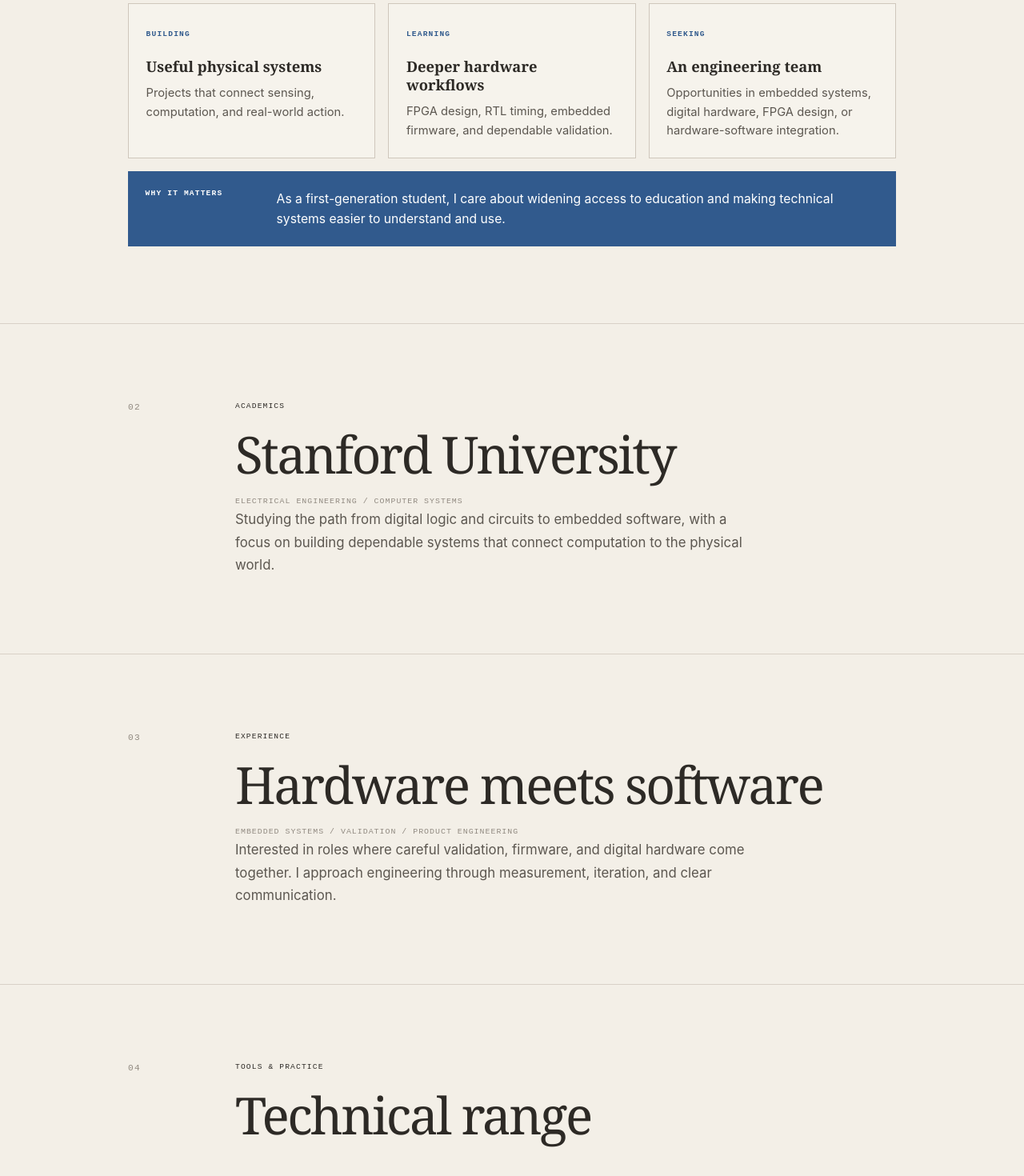
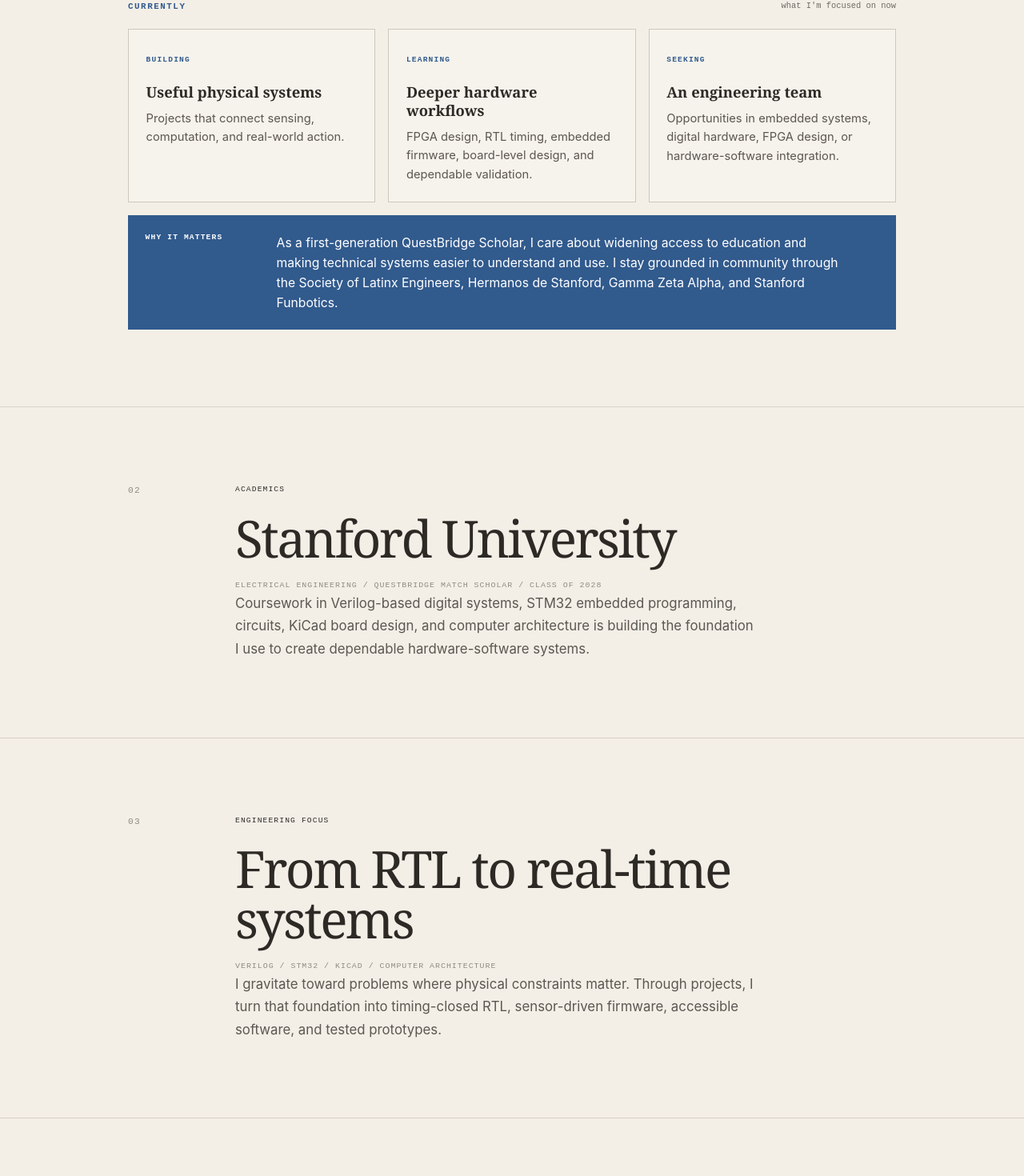
Before and after one commit to JasonG77/Personal-Website, a React (Vite) app: page /about in a window 1280 px wide. Shown: the part 1053-2523 px from the top of the page at 80% size. Built offline with nearby package versions, Linux system fonts and the light colour scheme; the HTML template or start-up script is replaced by a standard one.

Commit message:
Enrich About page with profile details

```diff
--- a/src/components/AboutSection.jsx
+++ b/src/components/AboutSection.jsx
@@ -49,7 +49,7 @@
 
           <div className="about-story">
             <h2>Engineering across the physical and digital.</h2>
-            <p className="about-lede">I&apos;m Jason, a first-generation Stanford student studying electrical engineering. I like working where hardware and software meet—where code has to account for timing, sensors, signals, and the physical world.</p>
+            <p className="about-lede">I&apos;m Jason, a first-generation Stanford electrical engineering student and QuestBridge Match Scholar in the Class of 2028. I like working where hardware and software meet—where code has to account for timing, sensors, signals, and the physical world.</p>
             <p>My work spans embedded safety systems, FPGA audio design, and accessible healthcare software. Across each project, I care about careful validation, clear interfaces, and building technology that gives people more agency.</p>
 
             <blockquote>Measure carefully. Build with purpose. Make the result useful.</blockquote>
@@ -68,14 +68,14 @@
           </div>
           <div className="about-current-grid">
             <article><span>BUILDING</span><h3>Useful physical systems</h3><p>Projects that connect sensing, computation, and real-world action.</p></article>
-            <article><span>LEARNING</span><h3>Deeper hardware workflows</h3><p>FPGA design, RTL timing, embedded firmware, and dependable validation.</p></article>
+            <article><span>LEARNING</span><h3>Deeper hardware workflows</h3><p>FPGA design, RTL timing, embedded firmware, board-level design, and dependable validation.</p></article>
             <article><span>SEEKING</span><h3>An engineering team</h3><p>Opportunities in embedded systems, digital hardware, FPGA design, or hardware-software integration.</p></article>
           </div>
         </div>
 
         <div className="about-north-star">
           <span>WHY IT MATTERS</span>
-          <p>As a first-generation student, I care about widening access to education and making technical systems easier to understand and use.</p>
+          <p>As a first-generation QuestBridge Scholar, I care about widening access to education and making technical systems easier to understand and use. I stay grounded in community through the Society of Latinx Engineers, Hermanos de Stanford, Gamma Zeta Alpha, and Stanford Funbotics.</p>
         </div>
       </div>
     </section>
--- a/src/components/ArchiveDetails.jsx
+++ b/src/components/ArchiveDetails.jsx
@@ -7,16 +7,16 @@
     number: "02",
     label: "ACADEMICS",
     title: "Stanford University",
-    meta: "ELECTRICAL ENGINEERING / COMPUTER SYSTEMS",
-    body: "Studying the path from digital logic and circuits to embedded software, with a focus on building dependable systems that connect computation to the physical world.",
+    meta: "ELECTRICAL ENGINEERING / QUESTBRIDGE MATCH SCHOLAR / CLASS OF 2028",
+    body: "Coursework in Verilog-based digital systems, STM32 embedded programming, circuits, KiCad board design, and computer architecture is building the foundation I use to create dependable hardware-software systems.",
   },
   {
     id: "experience",
     number: "03",
-    label: "EXPERIENCE",
-    title: "Hardware meets software",
-    meta: "EMBEDDED SYSTEMS / VALIDATION / PRODUCT ENGINEERING",
-    body: "Interested in roles where careful validation, firmware, and digital hardware come together. I approach engineering through measurement, iteration, and clear communication.",
+    label: "ENGINEERING FOCUS",
+    title: "From RTL to real-time systems",
+    meta: "VERILOG / STM32 / KICAD / COMPUTER ARCHITECTURE",
+    body: "I gravitate toward problems where physical constraints matter. Through projects, I turn that foundation into timing-closed RTL, sensor-driven firmware, accessible software, and tested prototypes.",
   },
   {
     id: "aspirations",
```
